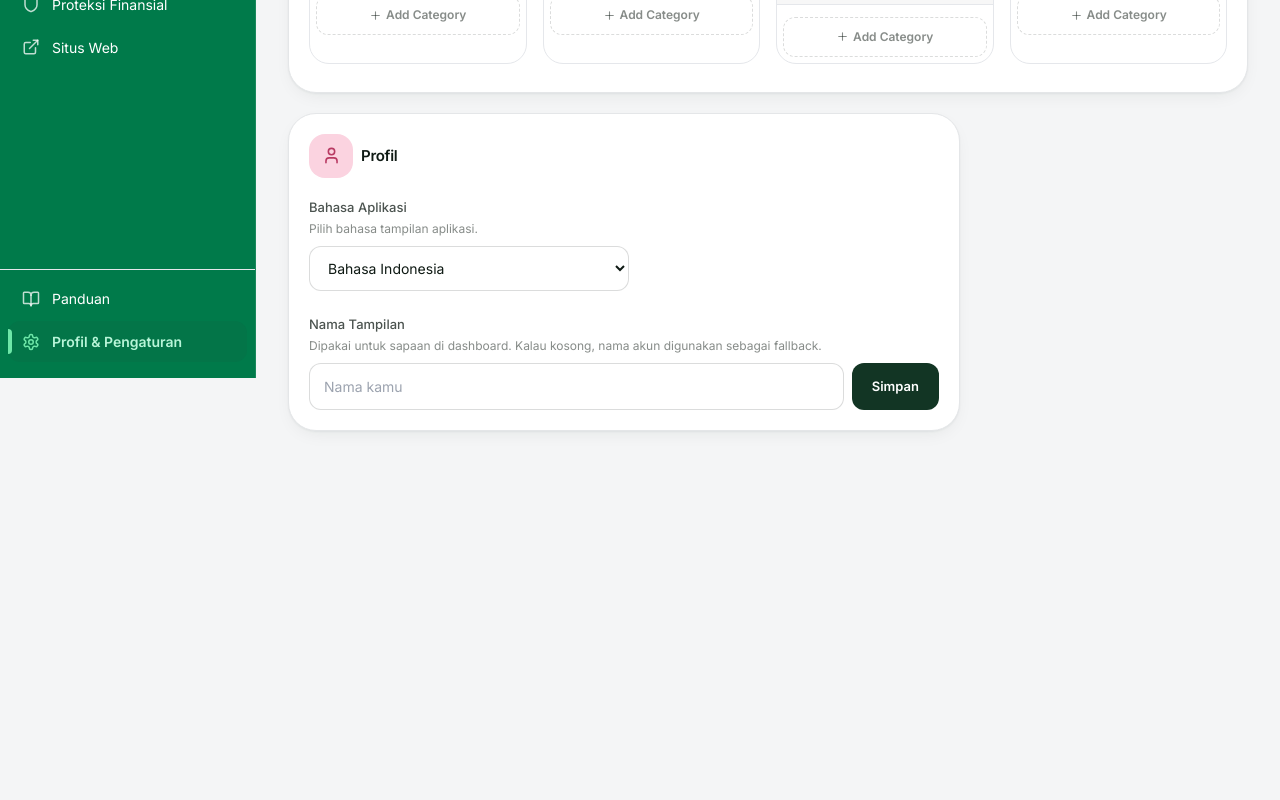
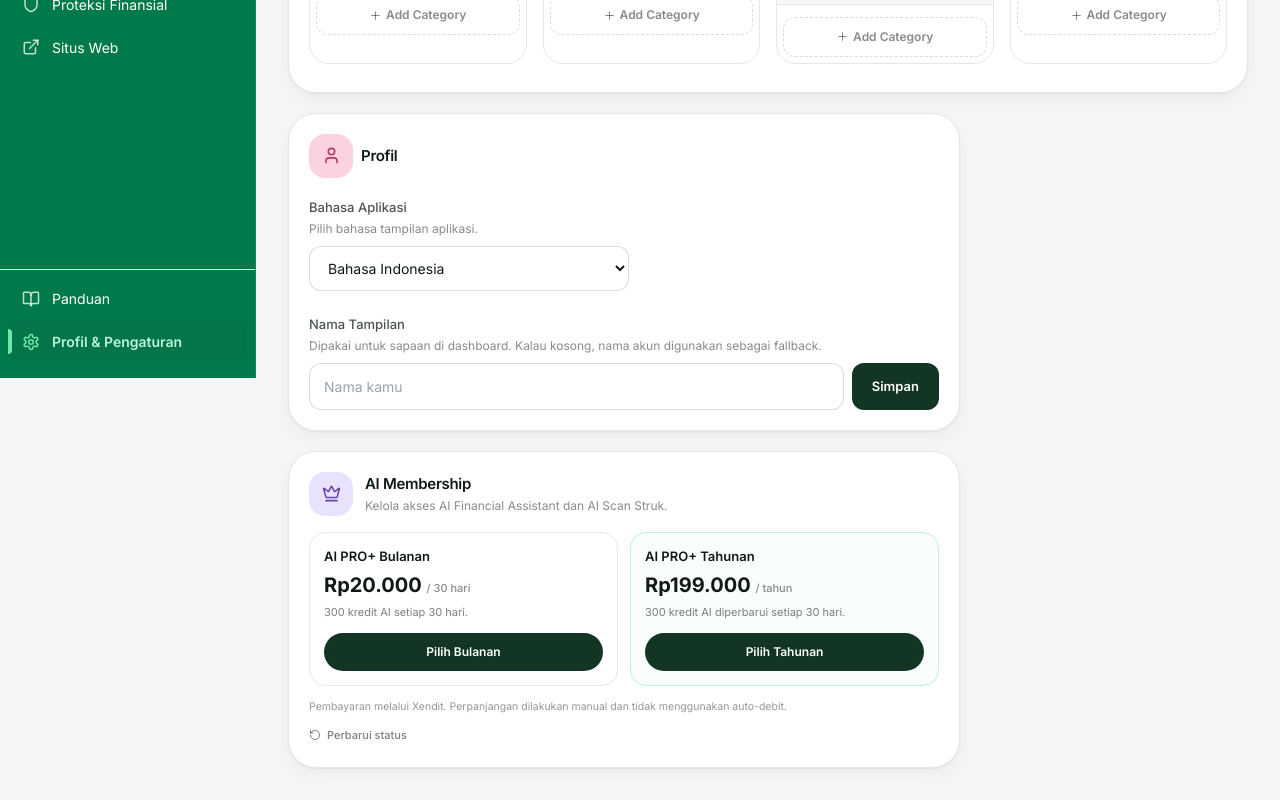
Before and after one commit to jasminework2023/personal-wealthplanner, a React (Vite) app: page /dashboard/settings in a window 1280 px wide. Shown: the part 422-1222 px from the top of the page. Before the commit the page ends 885 px from the top, so only its background shows below. Built offline with nearby package versions, Linux system fonts and the light colour scheme; the HTML template or start-up script is replaced by a standard one.

Commit message:
Add AI membership management and Xendit checkout UI

```diff
--- a/src/pages/Settings.tsx
+++ b/src/pages/Settings.tsx
@@ -1,6 +1,6 @@
 import { useEffect, useMemo, useState } from "react";
 const API_BASE = "/api";
-import { Check, ExternalLink, GripVertical, Plus, Settings2, Trash2, User as UserIcon, Loader2, RotateCcw } from "lucide-react";
+import { Check, ExternalLink, GripVertical, Plus, Settings2, Trash2, User as UserIcon, Loader2, RotateCcw, Sparkles, Crown } from "lucide-react";
 import { Card } from "../components/Card";
 import { getDisplayName, setDisplayName } from "../lib/settings";
 import { getAppLanguage, setAppLanguage, type AppLanguage } from "../lib/format";
@@ -37,6 +37,47 @@ export function Settings() {
   const [saving, setSaving] = useState(false);
   const [message, setMessage] = useState("");
   const [error, setError] = useState("");
+  const [membership, setMembership] = useState<any>(null);
+  const [membershipLoading, setMembershipLoading] = useState(true);
+  const [membershipError, setMembershipError] = useState("");
+  const [paymentLoading, setPaymentLoading] = useState<"ai_pro_monthly" | "ai_pro_annual" | null>(null);
+
+  async function loadMembership() {
+    const token = getStoredToken();
+    if (!token) { setMembershipLoading(false); return; }
+    setMembershipLoading(true);
+    setMembershipError("");
+    try {
+      const response = await fetch(`${API_BASE}/ai-membership?token=${encodeURIComponent(token)}`);
+      const data = await response.json().catch(() => ({}));
+      if (!response.ok) throw new Error(data.error || "Gagal memuat membership AI.");
+      setMembership(data);
+    } catch (e) {
+      setMembershipError(e instanceof Error ? e.message : "Gagal memuat membership AI.");
+    } finally {
+      setMembershipLoading(false);
+    }
+  }
+
+  async function purchaseAIMembership(plan: "ai_pro_monthly" | "ai_pro_annual") {
+    const token = getStoredToken();
+    if (!token) { setMembershipError("Sesi dashboard tidak ditemukan. Muat ulang halaman."); return; }
+    setPaymentLoading(plan);
+    setMembershipError("");
+    try {
+      const response = await fetch(`${API_BASE}/create-ai-membership-payment`, {
+        method: "POST",
+        headers: { "Content-Type": "application/json" },
+        body: JSON.stringify({ token, plan }),
+      });
+      const data = await response.json().catch(() => ({}));
+      if (!response.ok || !data.paymentLink) throw new Error(data.error || "Gagal membuat pembayaran AI PRO+.");
+      window.location.assign(data.paymentLink);
+    } catch (e) {
+      setMembershipError(e instanceof Error ? e.message : "Gagal membuat pembayaran AI PRO+.");
+      setPaymentLoading(null);
+    }
+  }
 
   async function loadSetup() {
     const token = getStoredToken();
@@ -57,7 +98,7 @@ export function Settings() {
     } finally { setLoading(false); }
   }
 
-  useEffect(() => { loadSetup(); }, []);
+  useEffect(() => { loadSetup(); loadMembership(); }, []);
 
   const changed = useMemo(() => JSON.stringify(setup) !== JSON.stringify(original), [setup, original]);
 
@@ -157,6 +198,44 @@ export function Settings() {
         <p className="text-[12px] text-charcoal/50 mt-0.5 mb-2">{id ? "Dipakai untuk sapaan di dashboard. Kalau kosong, nama akun digunakan sebagai fallback." : "Used for dashboard greetings. If blank, your account name will be used."}</p>
         <div className="flex gap-2"><input value={name} onChange={(e) => setName(e.target.value)} placeholder={username || (id ? "Nama kamu" : "Your name")} className="min-w-0 flex-1 border border-charcoal/15 rounded-xl px-3.5 py-3 text-[14px] outline-none focus:border-forest-400 focus:ring-2 focus:ring-forest-100"/><button onClick={handleSaveName} className="flex items-center gap-1.5 bg-[#123524] text-white rounded-xl px-5 py-3 text-[13px] font-semibold hover:bg-forest-800">{savedName && <Check size={14}/>} {savedName ? (id ? "Tersimpan" : "Saved") : (id ? "Simpan" : "Save")}</button></div>
       </Card>
+
+      <Card className="max-w-2xl">
+        <div className="flex items-center gap-3 mb-4">
+          <span className="flex h-11 w-11 items-center justify-center rounded-2xl bg-[#E9E2FF] text-[#6845A5]"><Crown size={19}/></span>
+          <div><h3 className="text-[15px] font-semibold text-forest-900">AI Membership</h3><p className="text-[12px] text-charcoal/50 mt-0.5">Kelola akses AI Financial Assistant dan AI Scan Struk.</p></div>
+        </div>
+        {membershipLoading ? <div className="py-6 flex justify-center text-charcoal/40"><Loader2 className="animate-spin"/></div> : membership ? (
+          <div className="rounded-2xl border border-charcoal/10 bg-charcoal/[0.025] p-4 mb-4">
+            <div className="flex items-center justify-between gap-3">
+              <span className="text-[13px] font-semibold text-charcoal">Status akses AI</span>
+              <span className={`rounded-full px-2.5 py-1 text-[11px] font-semibold ${membership.aiAccess === "active" ? "bg-forest-100 text-forest-700" : "bg-charcoal/10 text-charcoal/60"}`}>{membership.aiAccess === "active" ? "Aktif" : "Tidak aktif"}</span>
+            </div>
+            <div className="grid grid-cols-2 gap-3 mt-4">
+              <div><p className="text-[11px] text-charcoal/50">Sisa kredit AI</p><p className="text-[22px] font-bold text-forest-900">{Number(membership.creditsRemaining || 0).toLocaleString("id-ID")} <span className="text-[11px] font-medium text-charcoal/50">credits</span></p></div>
+              <div><p className="text-[11px] text-charcoal/50">Lifetime Personal</p><p className="text-[14px] font-semibold text-charcoal mt-1">{membership.lifetimePro ? "Aktif" : "Belum aktif"}</p></div>
+            </div>
+            {membership.aiTrialExpiresAt && <p className="mt-3 text-[11px] text-charcoal/55">Trial AI sampai {new Date(membership.aiTrialExpiresAt).toLocaleDateString("id-ID", { day: "numeric", month: "long", year: "numeric" })}.</p>}
+            {membership.aiMembershipExpiresAt && <p className="mt-1 text-[11px] text-charcoal/55">AI PRO+ sampai {new Date(membership.aiMembershipExpiresAt).toLocaleDateString("id-ID", { day: "numeric", month: "long", year: "numeric" })}.</p>}
+          </div>
+        ) : null}
+        {membershipError && <p className="mb-3 rounded-xl border border-rose-200 bg-rose-50 px-3 py-2.5 text-[12px] text-rose-700">{membershipError}</p>}
+        <div className="grid grid-cols-1 sm:grid-cols-2 gap-3">
+          <div className="rounded-2xl border border-charcoal/10 p-3.5">
+            <p className="text-[13px] font-semibold text-charcoal">AI PRO+ Bulanan</p>
+            <p className="text-[20px] font-bold text-forest-900 mt-1">Rp20.000 <span className="text-[11px] font-medium text-charcoal/50">/ 30 hari</span></p>
+            <p className="text-[11px] text-charcoal/55 mt-1 mb-3">300 kredit AI setiap 30 hari.</p>
+            <button onClick={() => purchaseAIMembership("ai_pro_monthly")} disabled={paymentLoading !== null} className="w-full rounded-full bg-[#123524] px-3 py-2.5 text-[12px] font-semibold text-white disabled:opacity-50">{paymentLoading === "ai_pro_monthly" ? "Menyiapkan..." : "Pilih Bulanan"}</button>
+          </div>
+          <div className="rounded-2xl border border-forest-200 bg-forest-50/40 p-3.5">
+            <p className="text-[13px] font-semibold text-charcoal">AI PRO+ Tahunan</p>
+            <p className="text-[20px] font-bold text-forest-900 mt-1">Rp199.000 <span className="text-[11px] font-medium text-charcoal/50">/ tahun</span></p>
+            <p className="text-[11px] text-charcoal/55 mt-1 mb-3">300 kredit AI diperbarui setiap 30 hari.</p>
+            <button onClick={() => purchaseAIMembership("ai_pro_annual")} disabled={paymentLoading !== null} className="w-full rounded-full bg-[#123524] px-3 py-2.5 text-[12px] font-semibold text-white disabled:opacity-50">{paymentLoading === "ai_pro_annual" ? "Menyiapkan..." : "Pilih Tahunan"}</button>
+          </div>
+        </div>
+        <p className="mt-3 text-[10.5px] leading-relaxed text-charcoal/45">Pembayaran melalui Xendit. Perpanjangan dilakukan manual dan tidak menggunakan auto-debit.</p>
+        <button onClick={loadMembership} className="mt-3 inline-flex items-center gap-1.5 text-[11px] font-medium text-charcoal/55 hover:text-forest-700"><RotateCcw size={12}/> Perbarui status</button>
+      </Card>
     </div>
   );
 }
```
